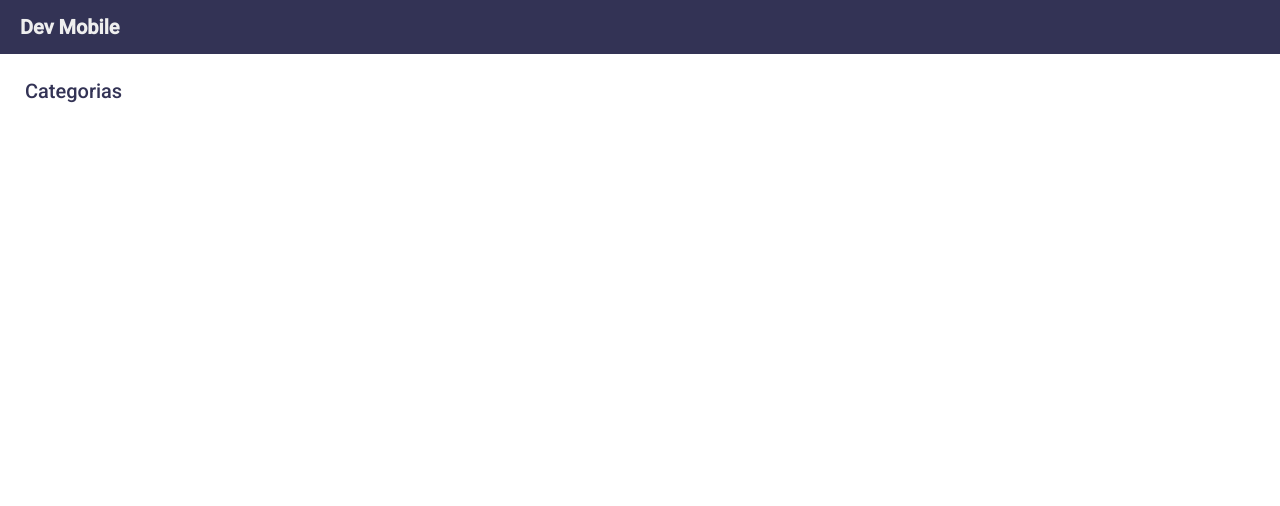
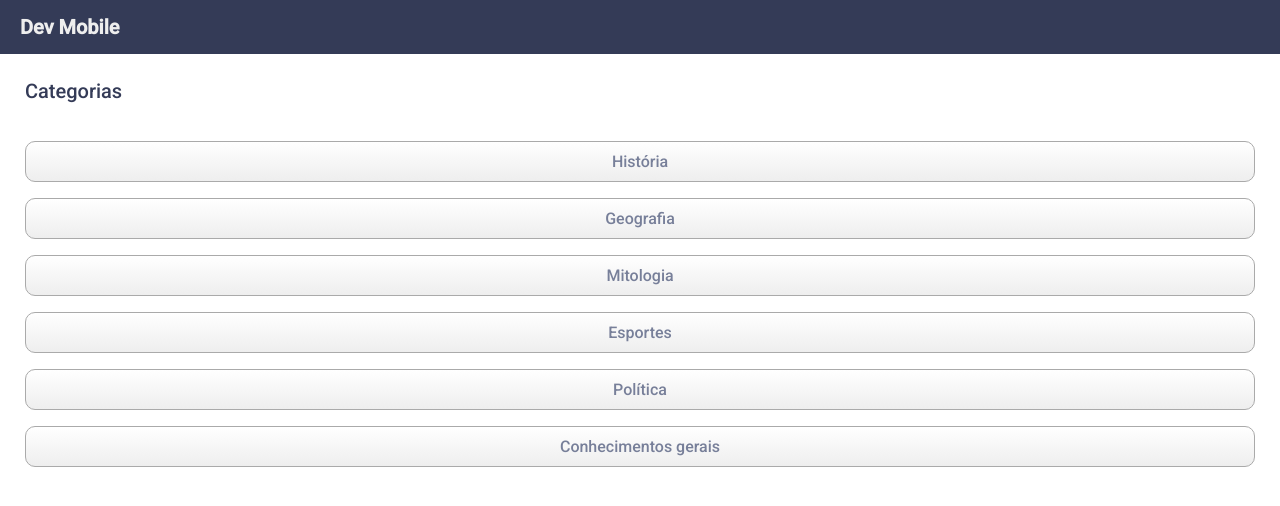
Before and after one commit to Leonardo-Figueiredo/sas-generic-questions, a React (Create React App) app: page / in a window 1280 px wide. Shown: the top 506 px of the page. Built offline with nearby package versions, Linux system fonts and the light colour scheme; no server answers.

Commit message:
feat(home): home layout finalized and fetch the question

```diff
--- /dev/null
+++ b/src/components/CategoryButton/index.jsx
@@ -0,0 +1,16 @@
+import PropTypes from 'prop-types'
+import { Container, Text } from './styles'
+
+function CategoryButton({ text, ...rest }) {
+  return (
+    <Container {...rest}>
+      <Text>{text}</Text>
+    </Container>
+  )
+}
+
+CategoryButton.propTypes = {
+  text: PropTypes.string,
+}
+
+export default CategoryButton
--- /dev/null
+++ b/src/components/CategoryButton/styles.js
@@ -0,0 +1,14 @@
+import styled from 'styled-components'
+
+export const Container = styled.button`
+  margin: 8px 0;
+  padding: 10px;
+  border-radius: 10px;
+  border: 1px solid #aaa;
+
+  background: linear-gradient(180deg, #fff 0%, #eee 100%);
+  font-weight: 500;
+  color: #777f99;
+`
+
+export const Text = styled.p``
--- a/src/components/Header/styles.js
+++ b/src/components/Header/styles.js
@@ -2,7 +2,7 @@ import styled from 'styled-components'
 
 export const Container = styled.div`
   display: flex;
-  background: #333355;
+  background: #343b57;
   padding: 15px 20px;
 `
 
--- a/src/components/Title/styles.js
+++ b/src/components/Title/styles.js
@@ -6,5 +6,5 @@ export const Container = styled.div`
 `
 export const Text = styled.h1`
   font-size: 20px;
-  color: #333355;
+  color: #343b57;
 `
--- a/src/pages/Home/index.jsx
+++ b/src/pages/Home/index.jsx
@@ -1,20 +1,19 @@
-import { useEffect } from 'react'
+import { useCallback } from 'react'
 import api from '../../services/api'
-import { Container } from './styles'
+import { Container, ButtonGroup } from './styles'
 import Header from '../../components/Header'
 import Title from '../../components/Title'
+import CategoryButton from '../../components/CategoryButton'
 
 function Home() {
-  // const [category, setCategory] = useState()
+  const fetchQuestionByCategory = useCallback(async category_id => {
+    const { data: question } = await api.get(null, {
+      params: {
+        category: category_id,
+      },
+    })
 
-  useEffect(() => {
-    async function fetchQuestions() {
-      const { response: questions } = await api.get()
-
-      console.log(questions)
-    }
-
-    fetchQuestions()
+    console.log(question)
   }, [])
 
   return (
@@ -22,6 +21,33 @@ function Home() {
       <Header title="Dev Mobile" />
       <Container>
         <Title text="Categorias" />
+
+        <ButtonGroup>
+          <CategoryButton
+            text="História"
+            onClick={() => fetchQuestionByCategory(23)}
+          />
+          <CategoryButton
+            text="Geografia"
+            onClick={() => fetchQuestionByCategory(22)}
+          />
+          <CategoryButton
+            text="Mitologia"
+            onClick={() => fetchQuestionByCategory(20)}
+          />
+          <CategoryButton
+            text="Esportes"
+            onClick={() => fetchQuestionByCategory(21)}
+          />
+          <CategoryButton
+            text="Política"
+            onClick={() => fetchQuestionByCategory(24)}
+          />
+          <CategoryButton
+            text="Conhecimentos gerais"
+            onClick={() => fetchQuestionByCategory(9)}
+          />
+        </ButtonGroup>
       </Container>
     </>
   )
--- a/src/pages/Home/styles.js
+++ b/src/pages/Home/styles.js
@@ -2,10 +2,18 @@ import styled from 'styled-components'
 
 export const Container = styled.div`
   height: 100vh;
+  margin: 5px;
+  padding: 20px;
+  background: #ffffff;
+
   display: flex;
   flex-direction: column;
   flex: 1;
-  margin: 5px;
-  padding: 20px;
-  background: #ffffff;
 `
+
+export const ButtonGroup = styled.div`
+  display: flex;
+  flex-direction: column;
+
+  margin-top: 30px;
+`
--- a/src/services/api.js
+++ b/src/services/api.js
@@ -1,7 +1,10 @@
 import axios from 'axios'
 
 const api = axios.create({
-  baseURL: 'https://opentdb.com/api.php?amount=10',
+  baseURL: 'https://opentdb.com/api.php',
+  params: {
+    amount: 1,
+  },
 })
 
 export default api
```
Also changed, not shown: src/components/Title/index.jsx (renamed from src/components/Title/index.js).
